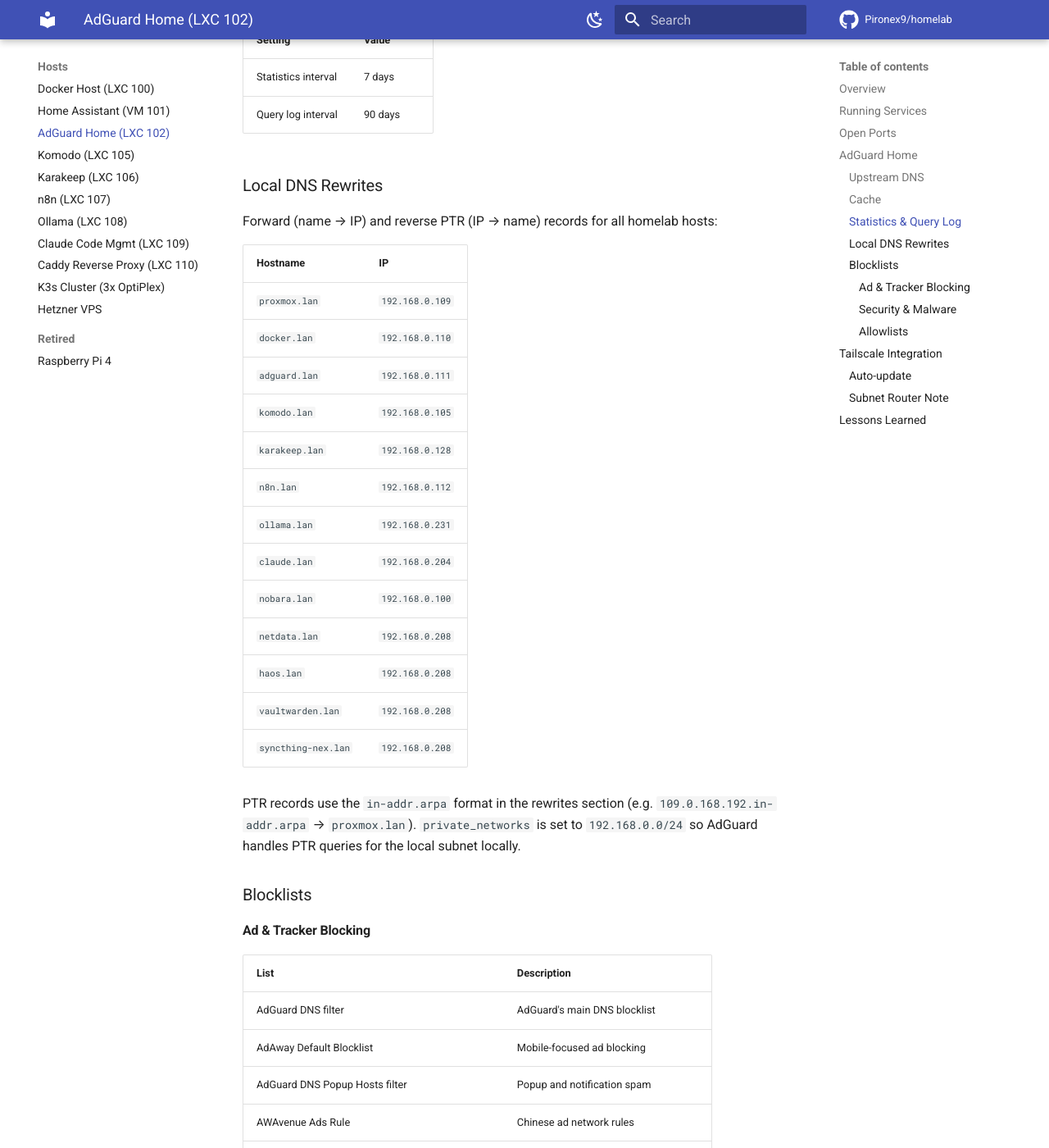
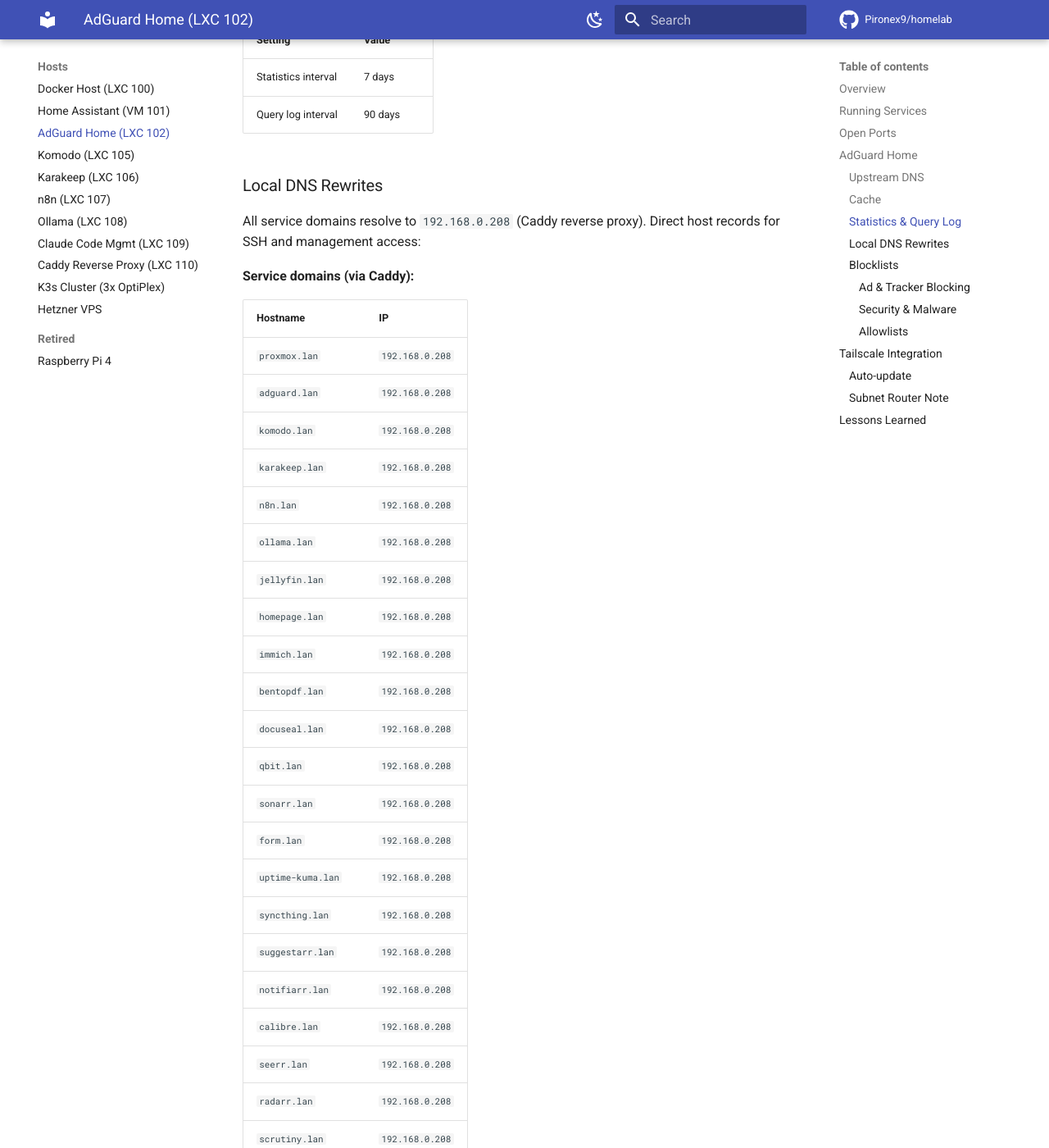
Before and after one commit to Pironex9/homelab, an MkDocs documentation site: the page built from docs/hosts/adguard.md, in a window 1280 px wide and 1400 px high, scrolled down 2276 px. Shown: the whole window at 82% size. Built offline with MkDocs 1.6.1 and Material for MkDocs 9.7.7, drawn with Linux system fonts in a browser that asks for light colours; comment, search, counter and statistics services are not loaded; some of the changed text lies outside the part shown.

Commit message:
Update caddy and adguard docs: HTTP listener, snippet structure, full DNS rewrites table

```diff
--- a/docs/hosts/adguard.md
+++ b/docs/hosts/adguard.md
@@ -70,25 +70,64 @@
 
 ### Local DNS Rewrites
 
-Forward (name → IP) and reverse PTR (IP → name) records for all homelab hosts:
+All service domains resolve to `192.168.0.208` (Caddy reverse proxy). Direct host records for SSH and management access:
+
+**Service domains (via Caddy):**
 
 | Hostname | IP |
 |----------|----|
-| `proxmox.lan` | `192.168.0.109` |
-| `docker.lan` | `192.168.0.110` |
-| `adguard.lan` | `192.168.0.111` |
-| `komodo.lan` | `192.168.0.105` |
-| `karakeep.lan` | `192.168.0.128` |
-| `n8n.lan` | `192.168.0.112` |
-| `ollama.lan` | `192.168.0.231` |
-| `claude.lan` | `192.168.0.204` |
-| `nobara.lan` | `192.168.0.100` |
+| `proxmox.lan` | `192.168.0.208` |
+| `adguard.lan` | `192.168.0.208` |
+| `komodo.lan` | `192.168.0.208` |
+| `karakeep.lan` | `192.168.0.208` |
+| `n8n.lan` | `192.168.0.208` |
+| `ollama.lan` | `192.168.0.208` |
+| `jellyfin.lan` | `192.168.0.208` |
+| `homepage.lan` | `192.168.0.208` |
+| `immich.lan` | `192.168.0.208` |
+| `bentopdf.lan` | `192.168.0.208` |
+| `docuseal.lan` | `192.168.0.208` |
+| `qbit.lan` | `192.168.0.208` |
+| `sonarr.lan` | `192.168.0.208` |
+| `form.lan` | `192.168.0.208` |
+| `uptime-kuma.lan` | `192.168.0.208` |
+| `syncthing.lan` | `192.168.0.208` |
+| `suggestarr.lan` | `192.168.0.208` |
+| `notifiarr.lan` | `192.168.0.208` |
+| `calibre.lan` | `192.168.0.208` |
+| `seerr.lan` | `192.168.0.208` |
+| `radarr.lan` | `192.168.0.208` |
+| `scrutiny.lan` | `192.168.0.208` |
+| `prowlarr.lan` | `192.168.0.208` |
+| `freshrss.lan` | `192.168.0.208` |
 | `netdata.lan` | `192.168.0.208` |
 | `haos.lan` | `192.168.0.208` |
 | `vaultwarden.lan` | `192.168.0.208` |
 | `syncthing-nex.lan` | `192.168.0.208` |
+| `nobara.lan` | `192.168.0.208` |
 
-PTR records use the `in-addr.arpa` format in the rewrites section (e.g. `109.0.168.192.in-addr.arpa` → `proxmox.lan`).
+**Direct host records (management):**
+
+| Hostname | IP |
+|----------|----|
+| `docker.lan` | `192.168.0.208` |
+| `claude.lan` | `192.168.0.208` |
+
+**PTR records** (reverse DNS):
+
+| PTR | Resolves to |
+|-----|-------------|
+| `109.0.168.192.in-addr.arpa` | `proxmox.lan` |
+| `110.0.168.192.in-addr.arpa` | `docker.lan` |
+| `111.0.168.192.in-addr.arpa` | `adguard.lan` |
+| `105.0.168.192.in-addr.arpa` | `komodo.lan` |
+| `128.0.168.192.in-addr.arpa` | `karakeep.lan` |
+| `112.0.168.192.in-addr.arpa` | `n8n.lan` |
+| `204.0.168.192.in-addr.arpa` | `claude.lan` |
+| `231.0.168.192.in-addr.arpa` | `ollama.lan` |
+| `100.0.168.192.in-addr.arpa` | `nobara.lan` |
+
+PTR records use the `in-addr.arpa` format in the rewrites section.
 `private_networks` is set to `192.168.0.0/24` so AdGuard handles PTR queries for the local subnet locally.
 
 ### Blocklists
```
Also changed, not shown: docs/hosts/caddy.md (+37 -9 lines).
